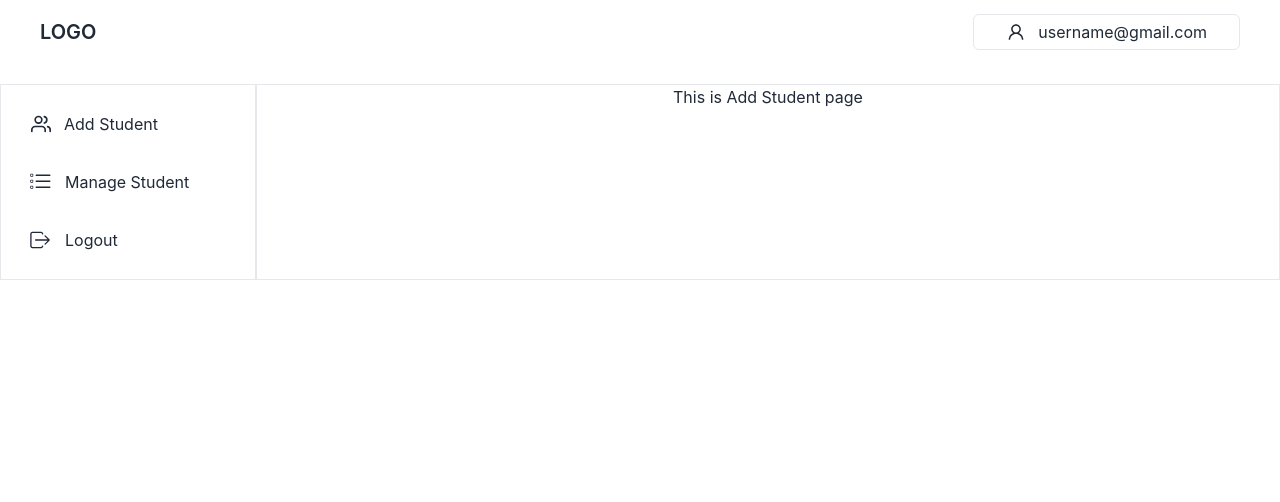
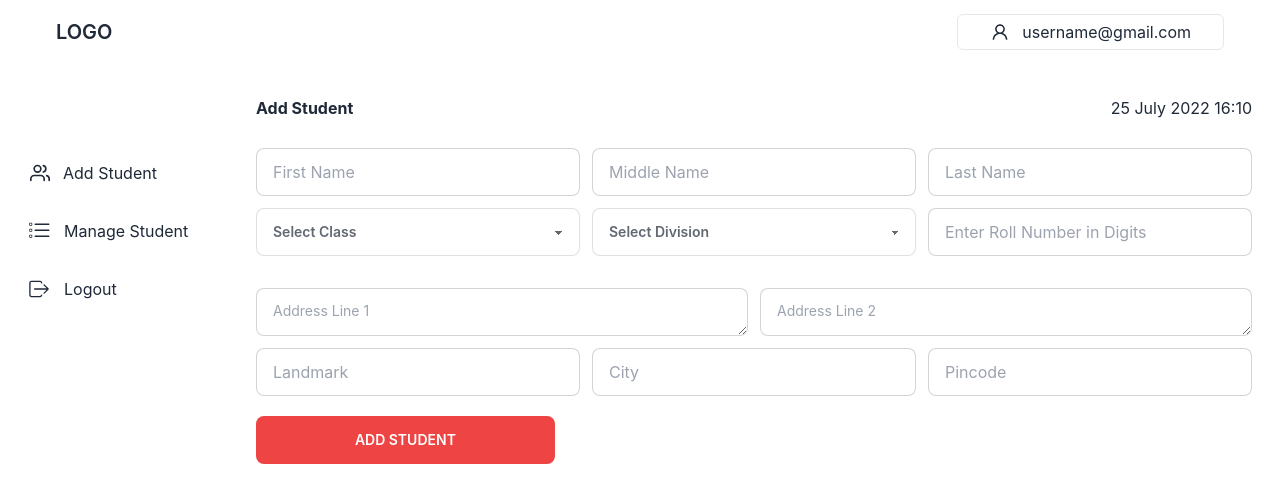
Before and after one commit to DevMazed04/student-management-client, a React (Create React App) app: page / in a window 1280 px wide. Shown: the top 502 px of the page. Built offline with nearby package versions, Linux system fonts and the light colour scheme.

Commit message:
Created the add student page

```diff
--- a/src/App.css
+++ b/src/App.css
@@ -1,3 +1,4 @@
 .App-link {
   color: #61dafb;
+  color: #c7c7c7;
 }
--- a/src/components/LeftSideNav.js
+++ b/src/components/LeftSideNav.js
@@ -1,36 +1,48 @@
-import React from 'react';
+import React from "react";
 import { FiUsers } from "react-icons/fi";
 import { IoIosLogOut } from "react-icons/io";
 import { BsListTask } from "react-icons/bs";
-import { Link } from 'react-router-dom';
+import { NavLink } from "react-router-dom";
+
+const LeftSideNav = () => {
+
+   const activeStyle = {
+      color: "white",
+      backgroundColor: "#fb2e2ee9",
+      borderRadius: "7px",
+   };
 
 
-
-const LeftSideNav = () => {
    return (
-      <div class="flex flex-col gap-[10px] p-[15px] border">
-
-         <Link to="/addstudent">
-            <div className='flex justify-start items-center p-3 hover:bg-red-500 rounded-[5px] hover:text-white'>
-               <FiUsers className='text-[20px] mr-[13px] ml-[3px]' />
+      <div class="flex flex-col gap-[10px] p-[15px] mt-[50px]">
+         <NavLink
+            to="/addstudent"
+            style={({ isActive }) => (isActive ? activeStyle : undefined)}
+         >
+            <div className="flex justify-start items-center p-3 hover:bg-red-500 rounded-[5px] hover:text-white">
+               <FiUsers className="text-[20px] mr-[13px] ml-[3px]" />
                <span>Add Student</span>
             </div>
-         </Link>
+         </NavLink>
 
-         <Link to="/managestudent">
-            <div className='flex justify-start items-center p-3 hover:bg-red-500 rounded-[5px] hover:text-white'>
-               <BsListTask className='text-[24px] mr-[13px]' />
+         <NavLink
+            to="/managestudent"
+            style={({ isActive }) => (isActive ? activeStyle : undefined)}
+         >
+
+            <div className="flex justify-start items-center p-3 hover:bg-red-500  rounded-[5px] hover:text-white">
+               <BsListTask className="text-[24px] mr-[13px]" />
                <span>Manage Student</span>
             </div>
-         </Link>
+         </NavLink >
 
-         <Link to="/logout">
-            <div className='flex justify-start items-center p-3 hover:bg-red-500 rounded-[5px] hover:text-white'>
-               <IoIosLogOut className='text-[24px]  mr-[13px]' />
+         <NavLink to="/logout">
+            <div className="flex justify-start items-center p-3 hover:bg-red-500  rounded-[5px] hover:text-white">
+               <IoIosLogOut className="text-[24px]  mr-[13px]" />
                <span>Logout</span>
             </div>
-         </Link>
-      </div>
+         </NavLink>
+      </div >
    );
 };
 
--- a/src/components/Navbar.js
+++ b/src/components/Navbar.js
@@ -4,7 +4,7 @@ import { AiOutlineUser } from 'react-icons/ai';
 
 const Navbar = () => {
    return (
-      <div className="navbar mb-5 px-10">
+      <div className="navbar mb-5 px-14">
          <div className="navbar-start">
             <Link to="/"
                className="font-semibold text-xl">LOGO
--- a/src/layout/Main.js
+++ b/src/layout/Main.js
@@ -13,7 +13,7 @@ const Main = () => {
                <LeftSideNav />
             </div>
 
-            <div className="col-span-1 md:col-span-2 lg:col-span-4 border">
+            <div className="col-span-1 md:col-span-2 lg:col-span-4   ">
                <Outlet />
             </div>
          </div>
--- a/src/pages/AddStudent.js
+++ b/src/pages/AddStudent.js
@@ -1,11 +1,94 @@
 import React from 'react';
+import { Link } from 'react-router-dom';
 
 const AddStudent = () => {
-   return (
-      <div className='text-center'>
-         This is Add Student page
+  return (
+    <div className="pr-7 mt-3">
+      <div className='flex justify-between'>
+        <span className='font-bold'>Add Student </span>
+        <span className='font-[400]'>25 July 2022 16:10 </span>
       </div>
-   );
+
+      <div className="w-full mt-7">
+        <div className="">
+
+          <div className='grid grid-cols-3 gap-3'>
+            <div className="form-control">
+              <input type="text" placeholder="First Name" className="input input-bordered" />
+            </div>
+
+            <div className="form-control">
+              <input type="text" placeholder="Middle Name" className="input input-bordered" />
+            </div>
+
+            <div className="form-control">
+              <input type="text" placeholder="Last Name" className="input input-bordered" />
+            </div>
+
+            <div className="form-control">
+              <select className="select select-bordered opacity-70">
+                <option disabled selected className=''>Select Class</option>
+                <option>1</option>
+                <option>2</option>
+                <option>3</option>
+                <option>4</option>
+                <option>5</option>
+                <option>6</option>
+                <option>7</option>
+                <option>8</option>
+                <option>9</option>
+                <option>10</option>
+                <option>11</option>
+                <option>12</option>
+              </select>
+            </div>
+
+            <div className="form-control">
+              <select className="select select-bordered opacity-70">
+                <option disabled selected className=''>Select Division</option>
+                <option>A</option>
+                <option>B</option>
+                <option>C</option>
+                <option>D</option>
+                <option>E</option>
+              </select>
+            </div>
+
+            <div className="form-control">
+              <input type="text" placeholder="Enter Roll Number in Digits" className="input input-bordered" maxLength="2" />
+            </div>
+          </div>
+
+          <div className='grid grid-cols-2 gap-3 mt-8'>
+            <div className="form-control">
+              <textarea className="textarea textarea-bordered h-4" placeholder="Address Line 1"></textarea>
+            </div>
+            <div className="form-control">
+              <textarea className="textarea textarea-bordered h-4" placeholder="Address Line 2"></textarea>
+            </div>
+          </div>
+
+          <div className='grid grid-cols-3 gap-3 mt-3'>
+            <div className="form-control">
+              <input type="text" placeholder="Landmark" className="input input-bordered" />
+            </div>
+
+            <div className="form-control">
+              <input type="text" placeholder="City" className="input input-bordered" />
+            </div>
+
+            <div className="form-control">
+              <input type="text" placeholder="Pincode" className="input input-bordered" maxLength="6" />
+            </div>
+          </div>
+
+          <div className="form-control mt-5">
+            <button className="btn border-0 bg-red-500 w-[30%]">Add Student</button>
+          </div>
+        </div>
+      </div>
+    </div>
+  );
 };
 
 export default AddStudent;
--- a/src/pages/ManageStudent.js
+++ b/src/pages/ManageStudent.js
@@ -2,8 +2,8 @@ import React from 'react';
 
 const ManageStudent = () => {
    return (
-      <div className='text-center'>
-         This is Manage Student page
+      <div className=''>
+         <span className='font-bold'>Manage Student </span>
       </div>
    );
 };
```
